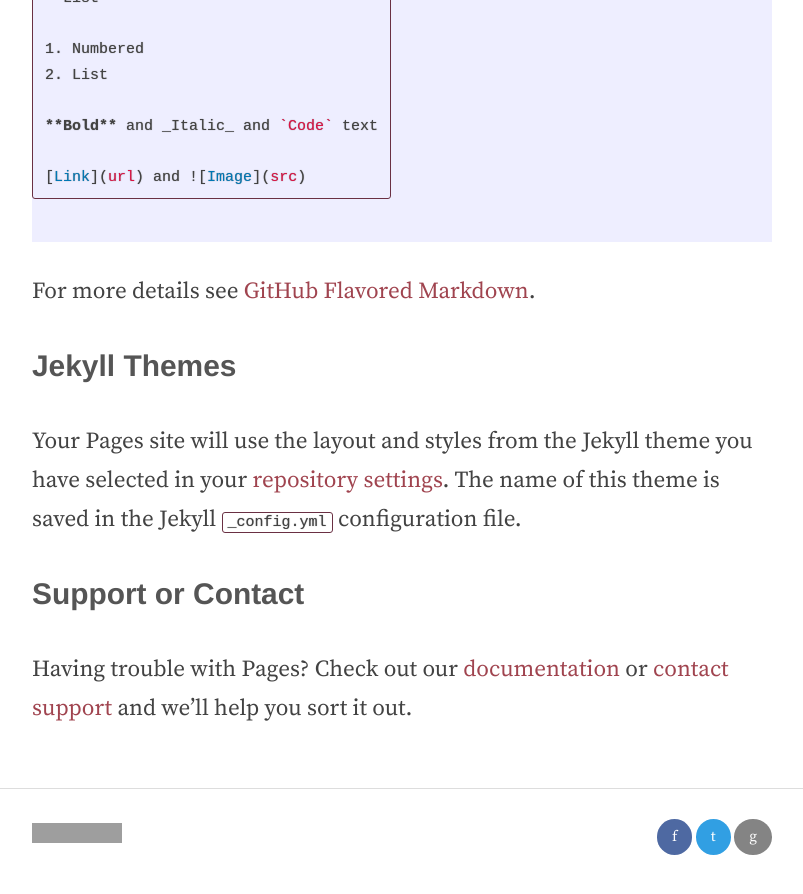
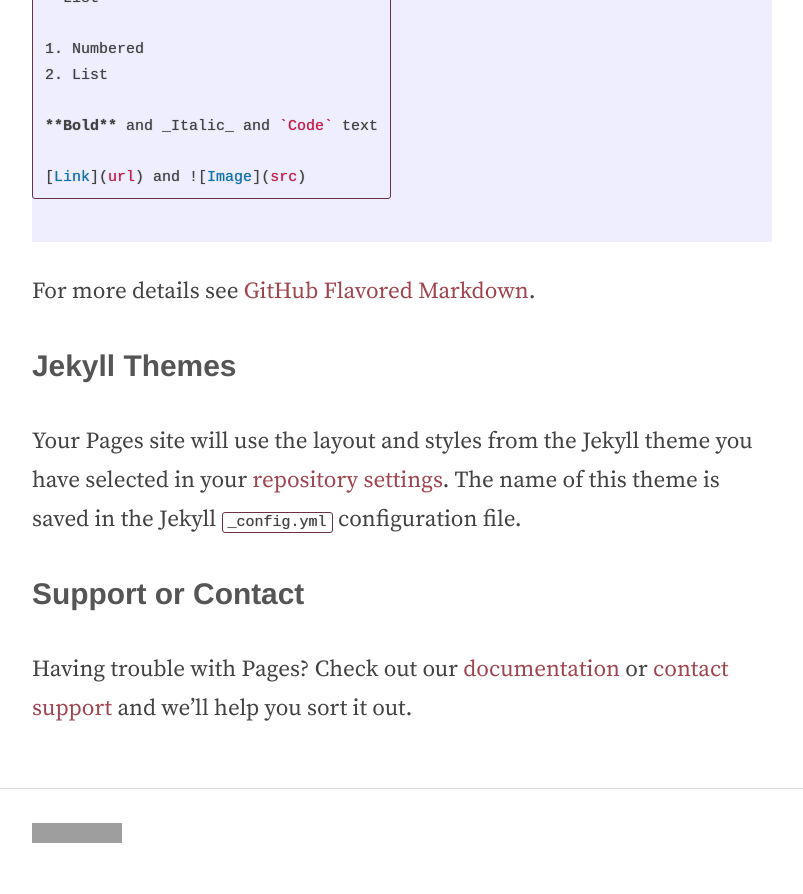
Before and after one commit to WaldemarJenek/Augmenting-Cities-and-Architecture-MAB-2018, a Jekyll site: the page built from index.md, in a window 1280 px wide and 900 px high, scrolled down 1335 px. Shown: the top 894 px of the window, without its empty margins (238-1041 px from the left). Built offline with Jekyll 4.4.1, drawn with Linux system fonts in a browser that asks for light colours; our own code applies the rules of GitHub Pages for plain Markdown files; grey boxes are pictures that could not be loaded.

Commit message:
Update footer.html

```diff
--- a/_includes/footer.html
+++ b/_includes/footer.html
@@ -13,10 +13,7 @@
 
       </div>
 
-      <div class="footer-col footer-col-3">
-           <a target="_blank" href="https://facebook.com/{{site.f}}"><div class="social fb">f</div></a>
-           <a target="_blank" href="https://twitter.com/{{site.t}}"><div class="social tw">t</div></a>
-           <a target="_blank" href="https://github.com/{{site.g}}"><div class="social ghp">g</div></a>
+
 
       </div>
     </div>
```
